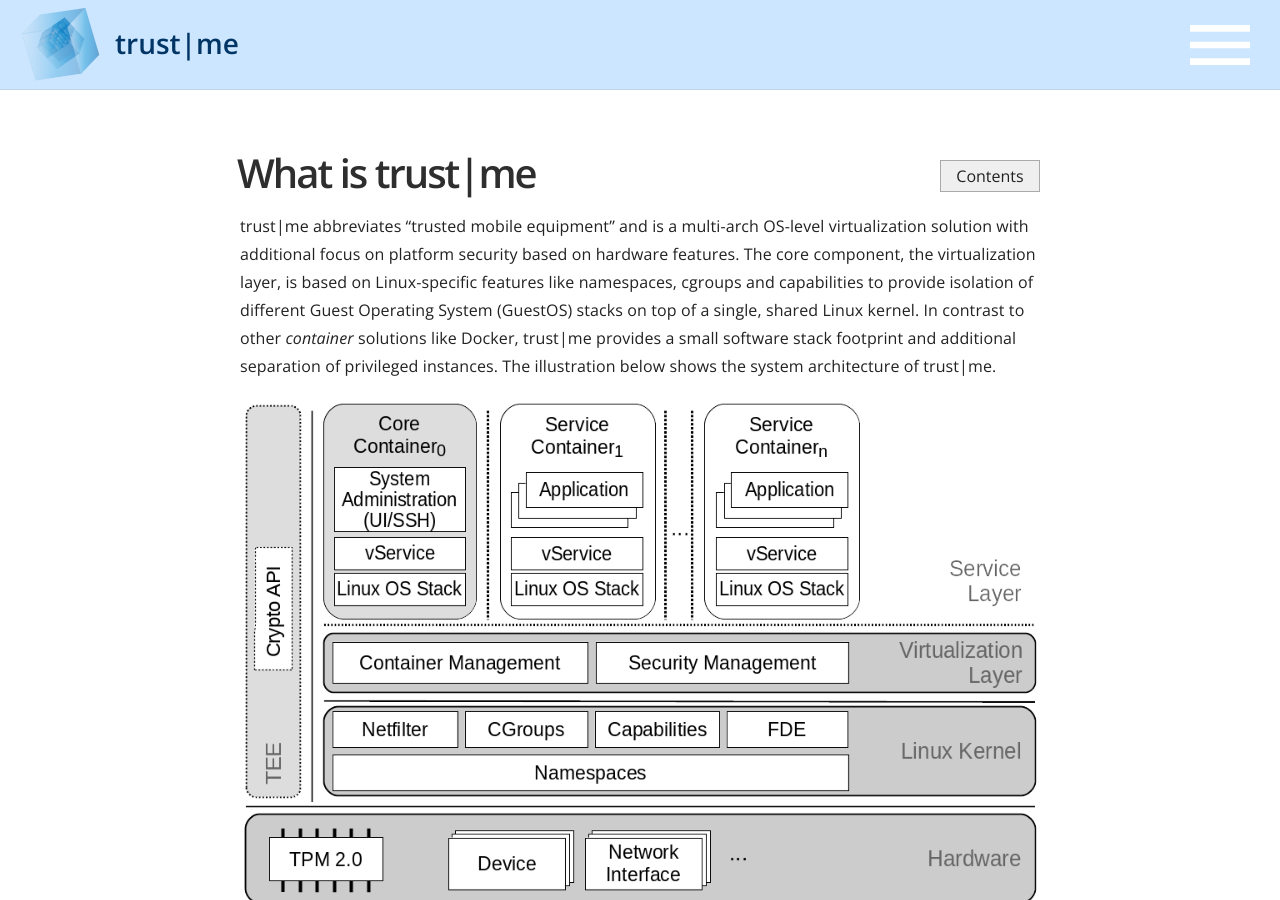
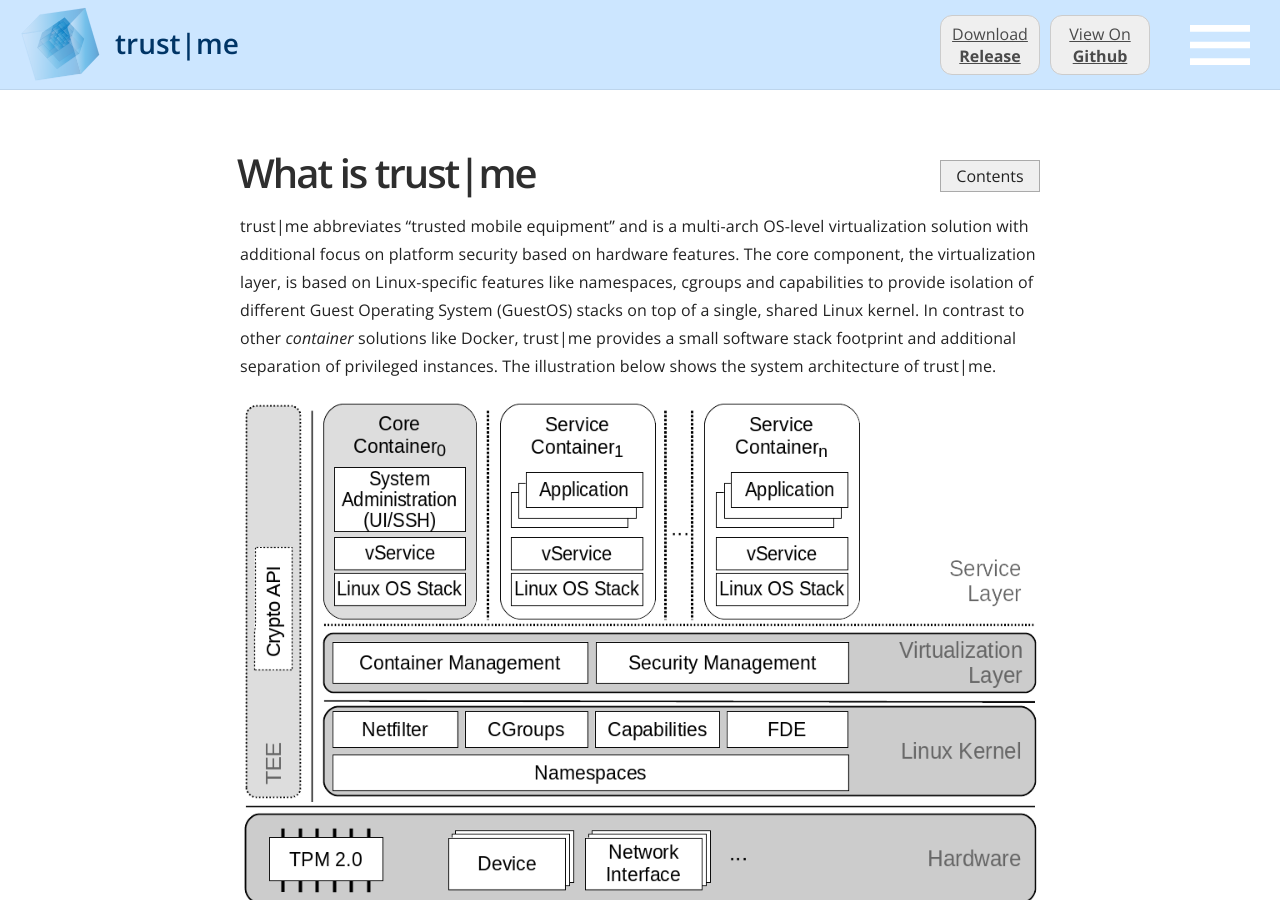
Before and after one commit to trustm3/trustm3.github.io, a Jekyll site: the page built from index.md, in a window 1280 px wide and 900 px high. Built offline with Jekyll 4.4.1, drawn with Linux system fonts in a browser that asks for light colours.

Commit message:
Add repo buttons to mobile website

```diff
--- a/_layouts/default.html
+++ b/_layouts/default.html
@@ -29,6 +29,7 @@
 				<a href="{{ site.baseurl }}/"><img src="{{ site.baseurl }}/img/trustme-logo.svg" width="40" height="40" alt="{{ site.title }} logo"></a>
                 <nav> {{ site.title }}</nav>
                 <span>{% if page.category %}{{ page.category }}{% else %}{{ site.title }}{% endif %}</span>
+                <button class="download-mobile1"><a href="{{site.githuborg}}/{{site.repository}}/releases/tag/{{site.release_tag}}">Download <strong>Release</strong></a></button><button class="download-mobile2"><a href="{{site.githuborg}}/">View On <strong>Github</strong></a></button>
 				<button type="button" class="open-nav" id="open-nav"></button>
 			</h1>
               <button class="download"><a href="{{site.githuborg}}/{{site.repository}}/releases/tag/{{site.release_tag}}">Download <strong>Release</strong></a></button><button class="download"><a href="{{site.githuborg}}/">View On <strong>Github</strong></a></button>
--- a/_sass/_layout.scss
+++ b/_sass/_layout.scss
@@ -183,6 +183,53 @@ $nav-image: $baseurl + "/img/menu.svg";
         display: none;
 	@media (min-width: $mobile-break) and (min-height: $vertical-break) {
         display: inline;
+        }
+    }
+    .download-mobile1{
+        list-style-type: none !important;
+        position:absolute;
+        right: 240px;
+        border: 0.1em solid #cccccc;
+        width: 100px;
+        height: 60px;
+        font-size: 16px;
+        box-sizing: border-box;
+        border-radius: 12px;
+        margin: 0.2em 0 0.2em 0.1em;
+        text-decoration: none;
+        font-weight: 300;
+        color: #000000;
+        text-align: center;
+        transition: all 0.15s;
+        line-height: normal;
+
+
+        display: inline;
+	@media (min-width: $mobile-break) and (min-height: $vertical-break) {
+        display: none;
+        }
+    }
+    .download-mobile2{
+        list-style-type: none !important;
+        position:absolute;
+        right: 130px;
+        border: 0.1em solid #cccccc;
+        width: 100px;
+        height: 60px;
+        font-size: 16px;
+        box-sizing: border-box;
+        border-radius: 12px;
+        margin: 0.2em 0 0.2em 0.1em;
+        text-decoration: none;
+        font-weight: 300;
+        color: #000000;
+        text-align: center;
+        transition: all 0.15s;
+        line-height: normal;
+
+        display: inline;
+	@media (min-width: $mobile-break) and (min-height: $vertical-break) {
+        display: none;
         }
     }
 }
```
